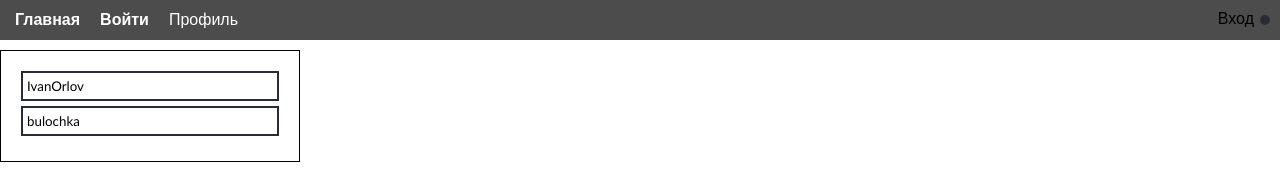
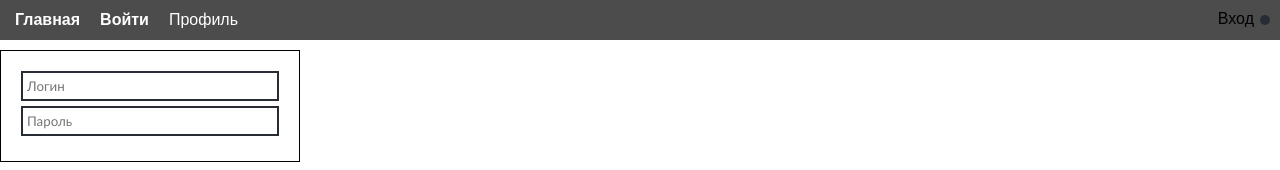
Before and after one commit to OrlovskyIvan/movsearch, a React app: page /login in a window 1280 px wide. Shown: the top 170 px of the page. Built offline with nearby package versions, Linux system fonts and the light colour scheme.

Commit message:
sbros standartnogo logina-parolya

```diff
--- a/package.json
+++ b/package.json
@@ -110,6 +110,8 @@
   "devDependencies": {
     "array-sort": "^1.0.0",
     "axios": "^0.18.0",
+    "heroku": "^7.18.9",
+    "heroku-cli": "^7.0.9",
     "masonry-layout": "^4.2.2",
     "node-sass": "^4.9.4",
     "outy": "^0.1.2",
--- a/src/containers/MovieDBAuthentification/index.js
+++ b/src/containers/MovieDBAuthentification/index.js
@@ -11,8 +11,8 @@ class MovieDBAuthentification extends Component {
         super(props);
 
         this.state = {
-            login: "IvanOrlov",
-            password: "bulochka"
+            login: "",
+            password: ""
         }
     }
 
```
Also changed, not shown: 1 other file (tests, documents, lock files or other folders).
